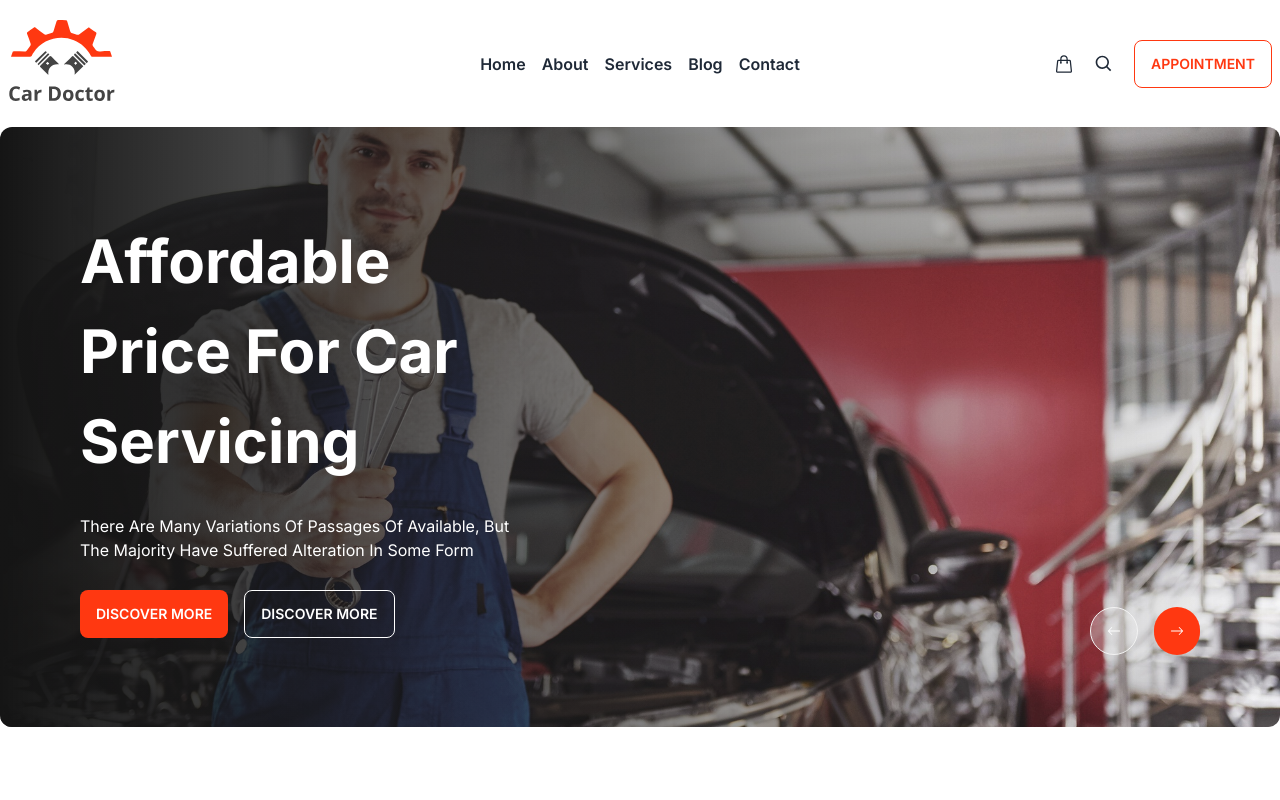
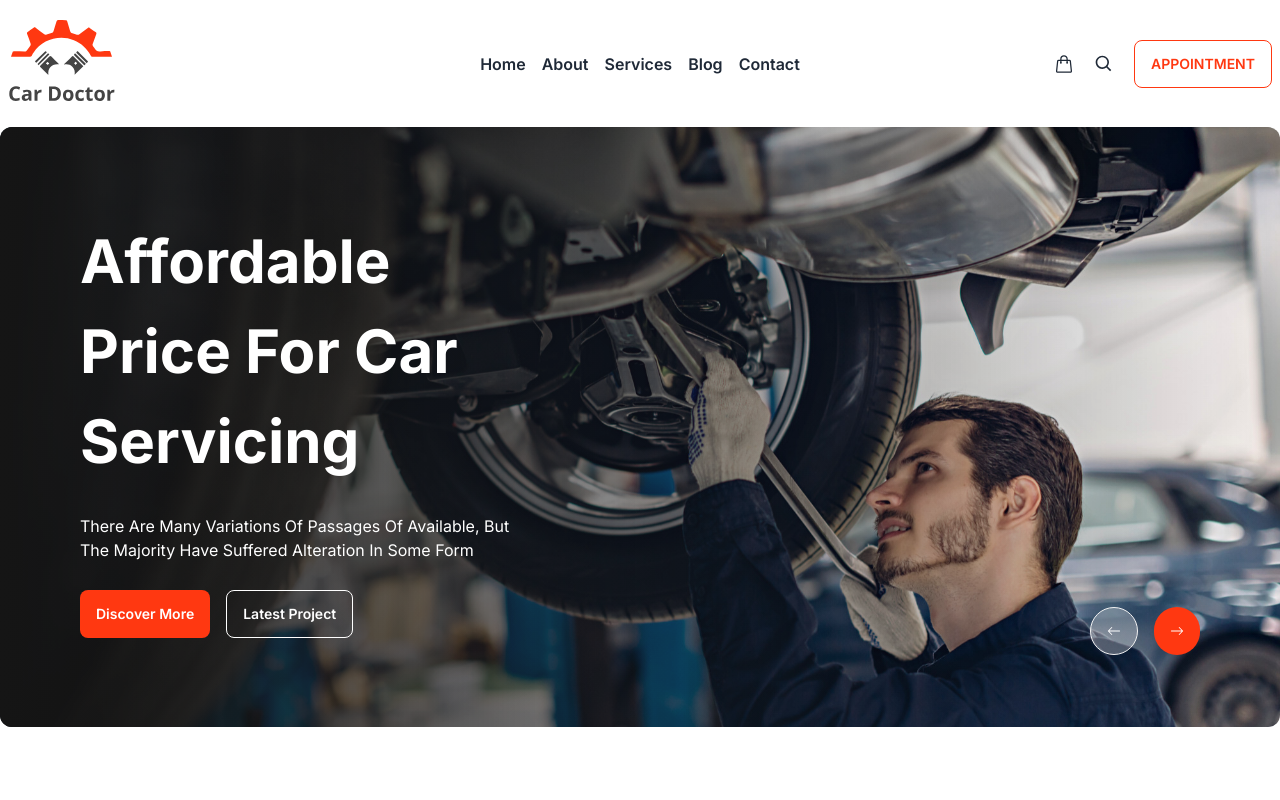
Before and after one commit to mashfikur/react-car-doctor, a React (Vite) app: page / in a window 1280 px wide. Shown: the top 800 px of the page. Built offline with nearby package versions, Linux system fonts and the light colour scheme.

Commit message:
custom color added in tailwind config file

```diff
--- a/src/components/Home/Banner.jsx
+++ b/src/components/Home/Banner.jsx
@@ -21,9 +21,10 @@ import SwiperNavButton from "../SwiperNavButton";
 const Banner = () => {
   return (
     <div className="mb-20">
-      <div className="relative rounded-xl w-full h-[37.5rem]  mx-auto ">
+      <div className="relative rounded-xl w-full max-h-[37.5rem]  mx-auto ">
         <div className="rounded-xl">
           <Swiper
+            slidesPerView={1}
             spaceBetween={30}
             centeredSlides={true}
             // autoplay={{
@@ -31,13 +32,14 @@ const Banner = () => {
             //   disableOnInteraction: false,
             // }}
             navigation={false}
+            loop={true}
             modules={[Navigation, Autoplay, A11y]}
             className="mySwiper"
           >
             <SwiperSlide>
               <img
                 className="w-[100%] rounded-xl object-cover max-h-[37.5rem] mx-auto"
-                src={slide1}
+                src={slide5}
                 alt=""
               />
             </SwiperSlide>
@@ -65,7 +67,7 @@ const Banner = () => {
             <SwiperSlide>
               <img
                 className="w-[100%] rounded-xl object-cover max-h-[37.5rem] mx-auto"
-                src={slide5}
+                src={slide1}
                 alt=""
               />
             </SwiperSlide>
@@ -88,11 +90,11 @@ const Banner = () => {
                 the majority have suffered alteration in some form
               </p>
               <div className="flex gap-4">
-                <button className="btn bg-[#FF3811] border-none hover:bg-[#FF3811] text-white">
+                <button className="btn bg-main border-none hover:bg-main text-white capitalize">
                   Discover More
                 </button>
-                <button className="btn btn-outline text-white ">
-                  Discover More
+                <button className="btn btn-outline text-white  capitalize hover:bg-white hover:text-black">
+                  Latest project
                 </button>
               </div>
             </div>
--- a/src/components/SwiperNavButton.jsx
+++ b/src/components/SwiperNavButton.jsx
@@ -15,7 +15,7 @@ const SwiperNavButton = () => {
       </button>
       <button
         onClick={() => swiper.slideNext()}
-        className="btn rounded-full bg-[#FF3811] hover:bg-[#FF3811] border-none text-white"
+        className="btn rounded-full bg-main hover:bg-main border-none text-white"
       >
         <BsArrowRight className=""></BsArrowRight>
       </button>
--- a/src/shared/Navbar.jsx
+++ b/src/shared/Navbar.jsx
@@ -59,7 +59,7 @@ const Navbar = () => {
               <HiOutlineShoppingBag></HiOutlineShoppingBag>
               <BiSearch></BiSearch>
               <div>
-                <button className="btn btn-outline text-[#FF3811] hover:bg-[#FF3811] hover:text-white  hover:border-[#FF3811] border-[#FF3811] ">
+                <button className="btn btn-outline text-main hover:bg-main hover:text-white hover:border-main ">
                   Appointment
                 </button>
               </div>
--- a/tailwind.config.js
+++ b/tailwind.config.js
@@ -1,12 +1,13 @@
 /** @type {import('tailwindcss').Config} */
 export default {
-  darkMode:"class",
-  content: [
-    "./index.html",
-    "./src/**/*.{js,ts,jsx,tsx}",
-  ],
+  darkMode: "class",
+  content: ["./index.html", "./src/**/*.{js,ts,jsx,tsx}"],
   theme: {
-    extend: {},
+    extend: {
+      colors: {
+        main: "#FF3811",
+      },
+    },
   },
-  plugins: [require("daisyui")]
-}
+  plugins: [require("daisyui")],
+};
```
